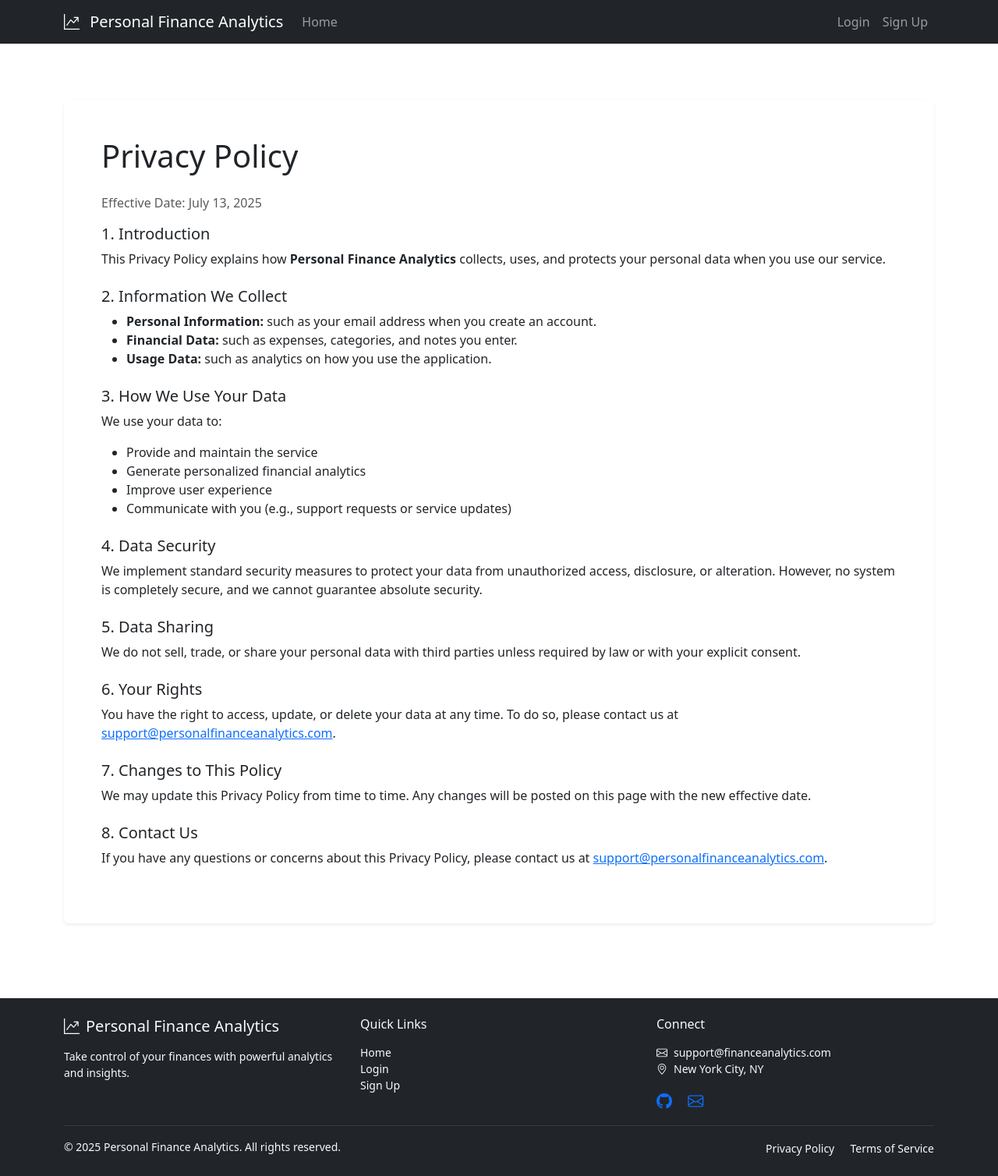
After one commit to marl-Am/personal-finance-analytics, a Flask app: page /privacy in a window 1280 px wide. The commit adds this page. Shown: the whole page at 78% size. Run offline with Flask 3, Linux system fonts and the light colour scheme; some libraries are stand-ins or nearby versions.

Commit message:
added terms
- Added terms and privacy pages
- Disabled "forgot password" on login.html
- Disabled "Email Preferences", "Privacy Settings", and "Data Usage"
- Disabled "Export Data - Download all your financial data in CSV format"

```diff
--- a/app.py
+++ b/app.py
@@ -112,5 +112,15 @@ def dashboard():
     )
 
 
+@app.route("/terms")
+def terms():
+    return render_template("terms.html")
+
+
+@app.route("/privacy")
+def privacy():
+    return render_template("privacy.html")
+
+
 if __name__ == "__main__":
     app.run(debug=True)
--- a/templates/base.html
+++ b/templates/base.html
@@ -1,15 +1,22 @@
 <!DOCTYPE html>
 <html lang="en">
   <head>
-    <meta charset="utf-8">
-    <meta name="viewport" content="width=device-width, initial-scale=1">
+    <meta charset="utf-8" />
+    <meta name="viewport" content="width=device-width, initial-scale=1" />
     <title>{% block title %}Personal Finance Analytics{% endblock %}</title>
 
     <!-- Bootstrap 5 CSS -->
-    <link href="https://cdn.jsdelivr.net/npm/bootstrap@5.3.2/dist/css/bootstrap.min.css" rel="stylesheet">
+    <link
+      href="https://cdn.jsdelivr.net/npm/bootstrap@5.3.2/dist/css/bootstrap.min.css"
+      rel="stylesheet" />
     <!-- Bootstrap Icons -->
-    <link rel="stylesheet" href="https://cdn.jsdelivr.net/npm/bootstrap-icons@1.11.2/font/bootstrap-icons.css">
-    <link rel="icon" href="{{ url_for('static', filename='favicon.ico') }}" type="image/x-icon">
+    <link
+      rel="stylesheet"
+      href="https://cdn.jsdelivr.net/npm/bootstrap-icons@1.11.2/font/bootstrap-icons.css" />
+    <link
+      rel="icon"
+      href="{{ url_for('static', filename='favicon.ico') }}"
+      type="image/x-icon" />
     {% block head %}{% endblock %}
     <style>
       /* Footer link hover effects */
@@ -21,6 +28,10 @@
         color: #fff !important;
         cursor: pointer;
       }
+
+      .social-media a.text-decoration-none:hover {
+        text-decoration: none !important;
+      }
     </style>
   </head>
   <body class="d-flex flex-column min-vh-100">
@@ -31,7 +42,14 @@
           <i class="bi bi-graph-up-arrow me-2"></i>
           Personal Finance Analytics
         </a>
-            <button class="navbar-toggler" type="button" data-bs-toggle="collapse" data-bs-target="#navbarNav" aria-controls="navbarNav" aria-expanded="false" aria-label="Toggle navigation">
+        <button
+          class="navbar-toggler"
+          type="button"
+          data-bs-toggle="collapse"
+          data-bs-target="#navbarNav"
+          aria-controls="navbarNav"
+          aria-expanded="false"
+          aria-label="Toggle navigation">
           <span class="navbar-toggler-icon"></span>
         </button>
         <div class="collapse navbar-collapse" id="navbarNav">
@@ -41,10 +59,14 @@
             </li>
             {% if current_user.is_authenticated %}
             <li class="nav-item">
-                        <a class="nav-link" href="{{ url_for('dashboard') }}">Dashboard</a>
+              <a class="nav-link" href="{{ url_for('dashboard') }}"
+                >Dashboard</a
+              >
             </li>
             <li class="nav-item">
-                        <a class="nav-link" href="{{ url_for('expenses.index') }}">Expenses</a>
+              <a class="nav-link" href="{{ url_for('expenses.index') }}"
+                >Expenses</a
+              >
             </li>
             <li class="nav-item">
               <a class="nav-link" href="{{ url_for('analytics.dashboard') }}">
@@ -58,14 +80,35 @@
           <ul class="navbar-nav ms-auto">
             {% if current_user.is_authenticated %}
             <li class="nav-item dropdown">
-                            <a class="nav-link dropdown-toggle" href="#" id="navbarDropdown" role="button" data-bs-toggle="dropdown" aria-expanded="false">
-                                <i class="bi bi-person-circle me-1"></i> {{ current_user.display_name }}
+              <a
+                class="nav-link dropdown-toggle"
+                href="#"
+                id="navbarDropdown"
+                role="button"
+                data-bs-toggle="dropdown"
+                aria-expanded="false">
+                <i class="bi bi-person-circle me-1"></i> {{
+                current_user.display_name }}
               </a>
-                            <ul class="dropdown-menu dropdown-menu-end" aria-labelledby="navbarDropdown">
-                                <li><a class="dropdown-item" href="{{ url_for('user.profile') }}"><i class="bi bi-person me-2"></i>Profile</a></li>
-                                <li><a class="dropdown-item" href="{{ url_for('user.settings') }}"><i class="bi bi-gear me-2"></i>Settings</a></li>
-                                <li><hr class="dropdown-divider"></li>
-                                <li><a class="dropdown-item" href="{{ url_for('auth.logout') }}"><i class="bi bi-box-arrow-right me-2"></i>Logout</a></li>
+              <ul
+                class="dropdown-menu dropdown-menu-end"
+                aria-labelledby="navbarDropdown">
+                <li>
+                  <a class="dropdown-item" href="{{ url_for('user.profile') }}"
+                    ><i class="bi bi-person me-2"></i>Profile</a
+                  >
+                </li>
+                <li>
+                  <a class="dropdown-item" href="{{ url_for('user.settings') }}"
+                    ><i class="bi bi-gear me-2"></i>Settings</a
+                  >
+                </li>
+                <li><hr class="dropdown-divider" /></li>
+                <li>
+                  <a class="dropdown-item" href="{{ url_for('auth.logout') }}"
+                    ><i class="bi bi-box-arrow-right me-2"></i>Logout</a
+                  >
+                </li>
               </ul>
             </li>
             {% else %}
@@ -73,7 +116,9 @@
               <a class="nav-link" href="{{ url_for('auth.login') }}">Login</a>
             </li>
             <li class="nav-item">
-                            <a class="nav-link" href="{{ url_for('auth.signup') }}">Sign Up</a>
+              <a class="nav-link" href="{{ url_for('auth.signup') }}"
+                >Sign Up</a
+              >
             </li>
             {% endif %}
           </ul>
@@ -94,44 +139,105 @@
         <div class="row">
           <div class="col-md-4 mb-3 mb-md-0">
             <h5 class="mb-3">
-                        <i class="bi bi-graph-up-arrow me-2"></i>Personal Finance Analytics
+              <i class="bi bi-graph-up-arrow me-2"></i>Personal Finance
+              Analytics
             </h5>
-                    <p class="text-light-50 small">Take control of your finances with powerful analytics and insights.</p>
+            <p class="text-light-50 small">
+              Take control of your finances with powerful analytics and
+              insights.
+            </p>
           </div>
           <div class="col-md-4 mb-3 mb-md-0">
             <h6 class="mb-3">Quick Links</h6>
             <ul class="list-unstyled small">
-                        <li><a href="{{ url_for('index') }}" class="text-light-50 text-decoration-none link-light">Home</a></li>
-                        {% if current_user.is_authenticated %}
-                        <li><a href="{{ url_for('dashboard') }}" class="text-light-50 text-decoration-none link-light">Dashboard</a></li>
-                        <li><a href="{{ url_for('user.profile') }}" class="text-light-50 text-decoration-none link-light">Profile</a></li>
-                        {% else %}
-                        <li><a href="{{ url_for('auth.login') }}" class="text-light-50 text-decoration-none link-light">Login</a></li>
-                        <li><a href="{{ url_for('auth.signup') }}" class="text-light-50 text-decoration-none link-light">Sign Up</a></li>
-                        {% endif %}
+              <li>
+                <a
+                  href="{{ url_for('index') }}"
+                  class="text-light-50 text-decoration-none link-light"
+                  >Home</a
+                >
+              </li>
+              {% if current_user.is_authenticated -%}
+              <li>
+                <a
+                  href="{{ url_for('dashboard') }}"
+                  class="text-light-50 text-decoration-none link-light"
+                  >Dashboard</a
+                >
+              </li>
+              <li>
+                <a
+                  href="{{ url_for('user.profile') }}"
+                  class="text-light-50 text-decoration-none link-light"
+                  >Profile</a
+                >
+              </li>
+              {%- else -%}
+              <li>
+                <a
+                  href="{{ url_for('auth.login') }}"
+                  class="text-light-50 text-decoration-none link-light"
+                  >Login</a
+                >
+              </li>
+              <li>
+                <a
+                  href="{{ url_for('auth.signup') }}"
+                  class="text-light-50 text-decoration-none link-light"
+                  >Sign Up</a
+                >
+              </li>
+              {%- endif %}
             </ul>
           </div>
+
           <div class="col-md-4">
             <h6 class="mb-3">Connect</h6>
             <p class="text-light-50 small">
-                        <i class="bi bi-envelope me-2"></i>support@financeanalytics.com<br>
+              <i class="bi bi-envelope me-2"></i
+              >support@financeanalytics.com<br />
               <i class="bi bi-geo-alt me-2"></i>New York City, NY
             </p>
-                    <div class="mt-3">
-                        <a href="https://github.com/marl-Am" target="_blank" rel="noreferrer noopener" class="text-light-50 me-3"><i class="bi bi-github fs-5"></i></a>
-                        <a href="https://www.linkedin.com/in/marlon-a-89715814b/" target="_blank" rel="noreferrer noopener" class="text-light-50 me-3"><i class="bi bi-linkedin fs-5"></i></a>
-                        <a href="mailto:mamedee001@gmail.com" target="_blank" rel="noreferrer noopener" class="text-light-50"><i class="bi bi-envelope fs-5"></i></a>
+            <div class="social-media mt-3">
+              <a
+                href="https://github.com/marl-Am"
+                target="_blank"
+                rel="noreferrer noopener"
+                class="text-light-50 me-3 text-decoration-none"
+                aria-label="GitHub Profile">
+                <i class="bi bi-github fs-5"></i>
+              </a>
+
+              <a
+                href="mailto:mamedee001@gmail.com"
+                target="_blank"
+                rel="noreferrer noopener"
+                class="text-light-50 me-3 text-decoration-none"
+                aria-label="Email Contact">
+                <i class="bi bi-envelope fs-5"></i>
+              </a>
             </div>
           </div>
         </div>
-            <hr class="my-3 border-secondary">
+        <hr class="my-3 border-secondary" />
         <div class="row">
           <div class="col-md-6">
-                    <p class="text-light-50 small mb-0">© {{ moment().format('YYYY') }} Personal Finance Analytics. All rights reserved.</p>
+            <p class="text-light-50 small mb-0">
+              © {{ moment().format('YYYY') }} Personal Finance Analytics. All
+              rights reserved.
+            </p>
           </div>
           <div class="col-md-6 text-md-end">
-                    <a href="#" class="text-light-50 small text-decoration-none link-light me-3">Privacy Policy</a>
-                    <a href="#" class="text-light-50 small text-decoration-none link-light">Terms of Service</a>
+            <a
+              href="/privacy"
+              class="text-light-50 small text-decoration-none link-light me-3"
+              >Privacy Policy</a
+            >
+            <a
+              href="/terms"
+              class="text-light-50 small text-decoration-none link-light"
+              >Terms of Service</a
+            >
           </div>
         </div>
       </div>
@@ -140,7 +246,6 @@
     <!-- Scripts -->
     <script src="https://cdn.jsdelivr.net/npm/bootstrap@5.3.2/dist/js/bootstrap.bundle.min.js"></script>
     <script src="https://cdn.jsdelivr.net/npm/chart.js@4.4.0/dist/chart.umd.min.js"></script>
-    {{ moment.include_moment() }}
-    {% block scripts %}{% endblock %}
+    {{ moment.include_moment() }} {% block scripts %}{% endblock %}
   </body>
 </html>
--- /dev/null
+++ b/templates/privacy.html
@@ -0,0 +1,64 @@
+{% extends "base.html" %}
+
+{% block title %}Privacy Policy{% endblock %}
+
+{% block content %}
+<div class="container py-5">
+  <div class="bg-white p-5 rounded shadow-sm">
+
+    <h1 class="mb-4">Privacy Policy</h1>
+    <p class="text-muted">Effective Date: July 13, 2025</p>
+
+    <section class="mb-4">
+      <h2 class="h5">1. Introduction</h2>
+      <p>This Privacy Policy explains how <strong>Personal Finance Analytics</strong> collects, uses, and protects your personal data when you use our service.</p>
+    </section>
+
+    <section class="mb-4">
+      <h2 class="h5">2. Information We Collect</h2>
+      <ul>
+        <li><strong>Personal Information:</strong> such as your email address when you create an account.</li>
+        <li><strong>Financial Data:</strong> such as expenses, categories, and notes you enter.</li>
+        <li><strong>Usage Data:</strong> such as analytics on how you use the application.</li>
+      </ul>
+    </section>
+
+    <section class="mb-4">
+      <h2 class="h5">3. How We Use Your Data</h2>
+      <p>We use your data to:</p>
+      <ul>
+        <li>Provide and maintain the service</li>
+        <li>Generate personalized financial analytics</li>
+        <li>Improve user experience</li>
+        <li>Communicate with you (e.g., support requests or service updates)</li>
+      </ul>
+    </section>
+
+    <section class="mb-4">
+      <h2 class="h5">4. Data Security</h2>
+      <p>We implement standard security measures to protect your data from unauthorized access, disclosure, or alteration. However, no system is completely secure, and we cannot guarantee absolute security.</p>
+    </section>
+
+    <section class="mb-4">
+      <h2 class="h5">5. Data Sharing</h2>
+      <p>We do not sell, trade, or share your personal data with third parties unless required by law or with your explicit consent.</p>
+    </section>
+
+    <section class="mb-4">
+      <h2 class="h5">6. Your Rights</h2>
+      <p>You have the right to access, update, or delete your data at any time. To do so, please contact us at <a href="mailto:support@personalfinanceanalytics.com">support@personalfinanceanalytics.com</a>.</p>
+    </section>
+
+    <section class="mb-4">
+      <h2 class="h5">7. Changes to This Policy</h2>
+      <p>We may update this Privacy Policy from time to time. Any changes will be posted on this page with the new effective date.</p>
+    </section>
+
+    <section class="mb-4">
+      <h2 class="h5">8. Contact Us</h2>
+      <p>If you have any questions or concerns about this Privacy Policy, please contact us at <a href="mailto:support@personalfinanceanalytics.com">support@personalfinanceanalytics.com</a>.</p>
+    </section>
+
+  </div>
+</div>
+{% endblock %}
```
Also changed, not shown: templates/auth/login.html (+38 -32 lines), templates/terms.html (added, +48 -0 lines), templates/user/account_settings.html (+7 -4 lines), templates/user/settings.html (+66 -29 lines). Lines whose indentation alone changed are shown as unchanged.
